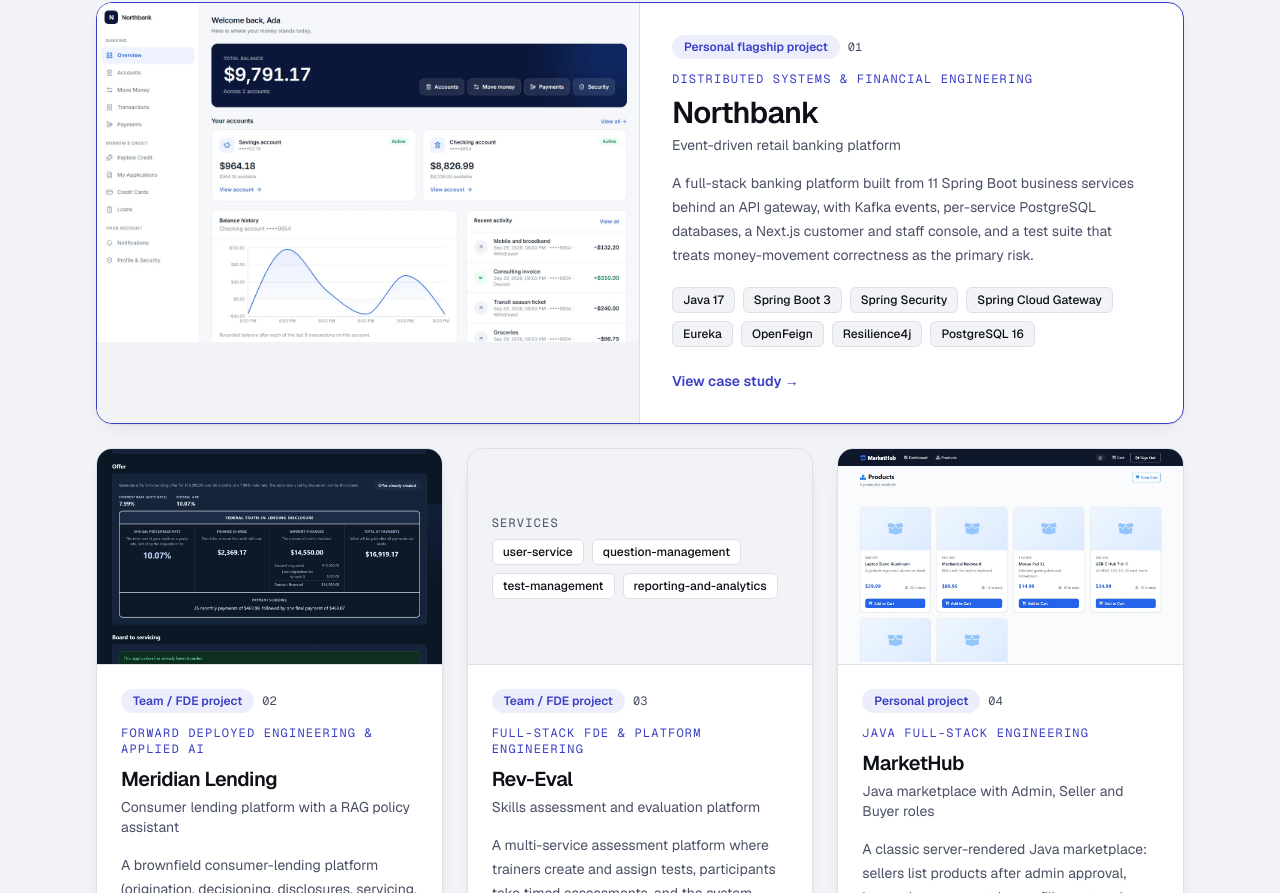
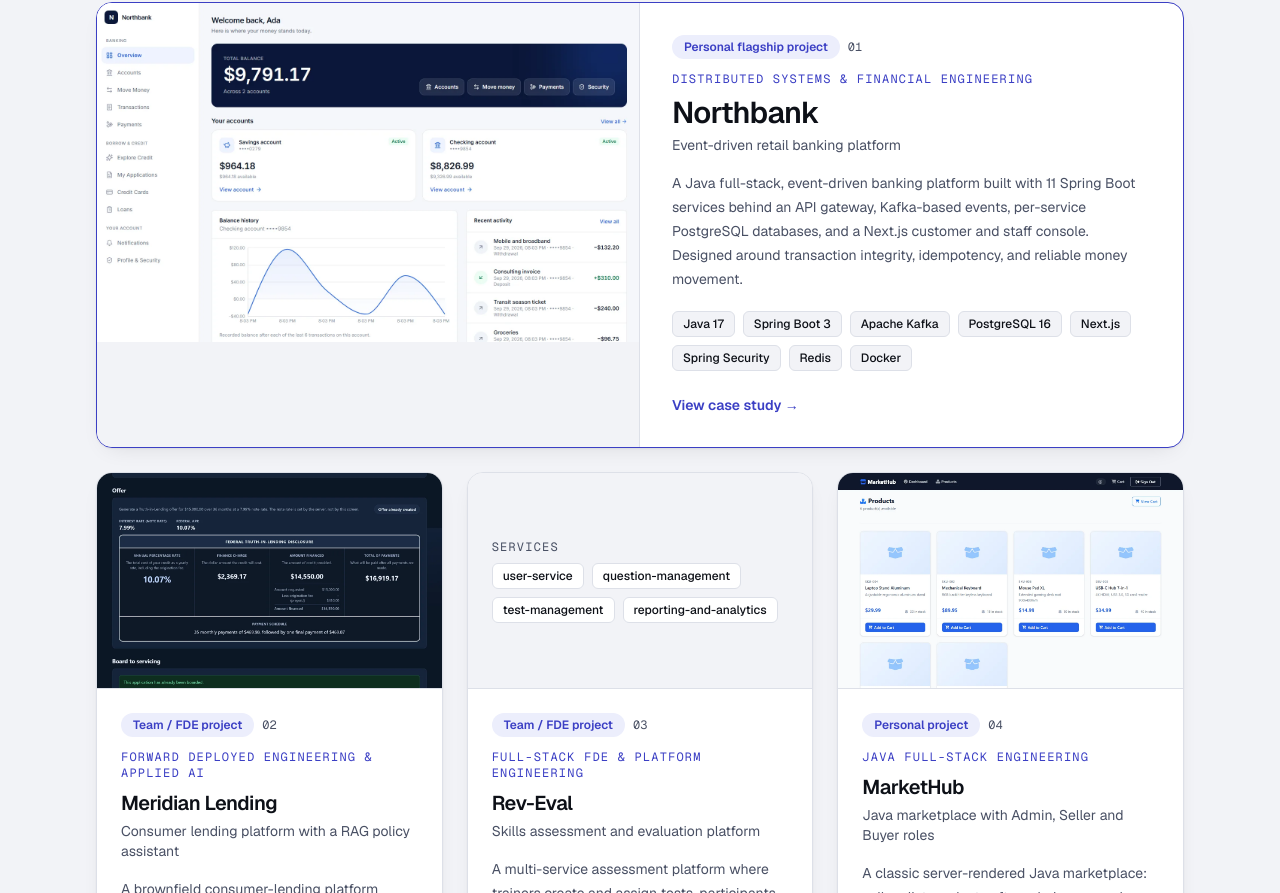
Before and after one commit to Kalab21/developer-portfolio, a Next.js app: page / in a window 1280 px wide. Shown: the part 1653-2546 px from the top of the page. Built offline with nearby package versions, Linux system fonts and the light colour scheme.

Commit message:
Refine Northbank project card summary and tags

```diff
--- a/src/components/project.tsx
+++ b/src/components/project.tsx
@@ -164,11 +164,11 @@ export function ProjectCard({
           </Link>
         </h3>
         <p className="mt-1 text-sm text-muted">{project.subtitle}</p>
-        <p className="mt-4 text-sm leading-6 text-muted">{project.summary}</p>
+        <p className="mt-4 text-sm leading-6 text-muted">{project.cardSummary ?? project.summary}</p>
         <div className="mt-5">
           <TagList
             label={`${project.title} technologies`}
-            items={project.technologies.flatMap((g) => g.items).slice(0, flagship ? 8 : 5)}
+            items={project.cardTags ?? project.technologies.flatMap((g) => g.items).slice(0, flagship ? 8 : 5)}
           />
         </div>
         <p className="mt-6 text-sm font-semibold text-accent">
--- a/src/data/projects.ts
+++ b/src/data/projects.ts
@@ -25,6 +25,9 @@ export type Project = {
   badge: string;
   ownershipNote: string;
   summary: string;
+  /** Optional shorter text and tags for the recruiter-facing project card. */
+  cardSummary?: string;
+  cardTags?: string[];
   context: string[];
   role: string;
   repository: { url: string; label: string; note?: string };
@@ -55,6 +58,9 @@ export const projects: Project[] = [
     ownership: "personal",
     badge: "Personal flagship project",
     ownershipNote: "Designed and built end to end.",
+    cardSummary:
+      "A Java full-stack, event-driven banking platform built with 11 Spring Boot services behind an API gateway, Kafka-based events, per-service PostgreSQL databases, and a Next.js customer and staff console. Designed around transaction integrity, idempotency, and reliable money movement.",
+    cardTags: ["Java 17", "Spring Boot 3", "Apache Kafka", "PostgreSQL 16", "Next.js", "Spring Security", "Redis", "Docker"],
     summary:
       "A full-stack banking platform built from 11 Spring Boot business services behind an API gateway, with Kafka events, per-service PostgreSQL databases, a Next.js customer and staff console, and a test suite that treats money-movement correctness as the primary risk.",
     context: [
```
